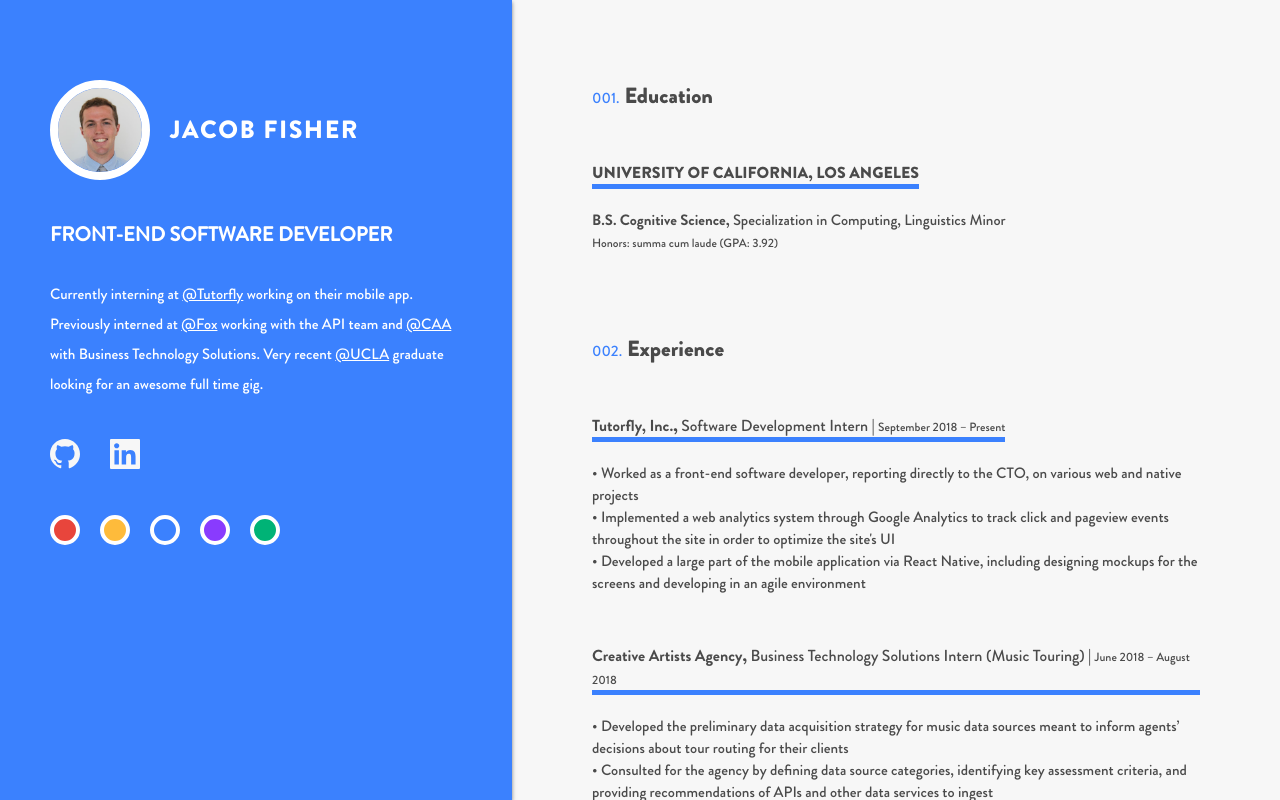
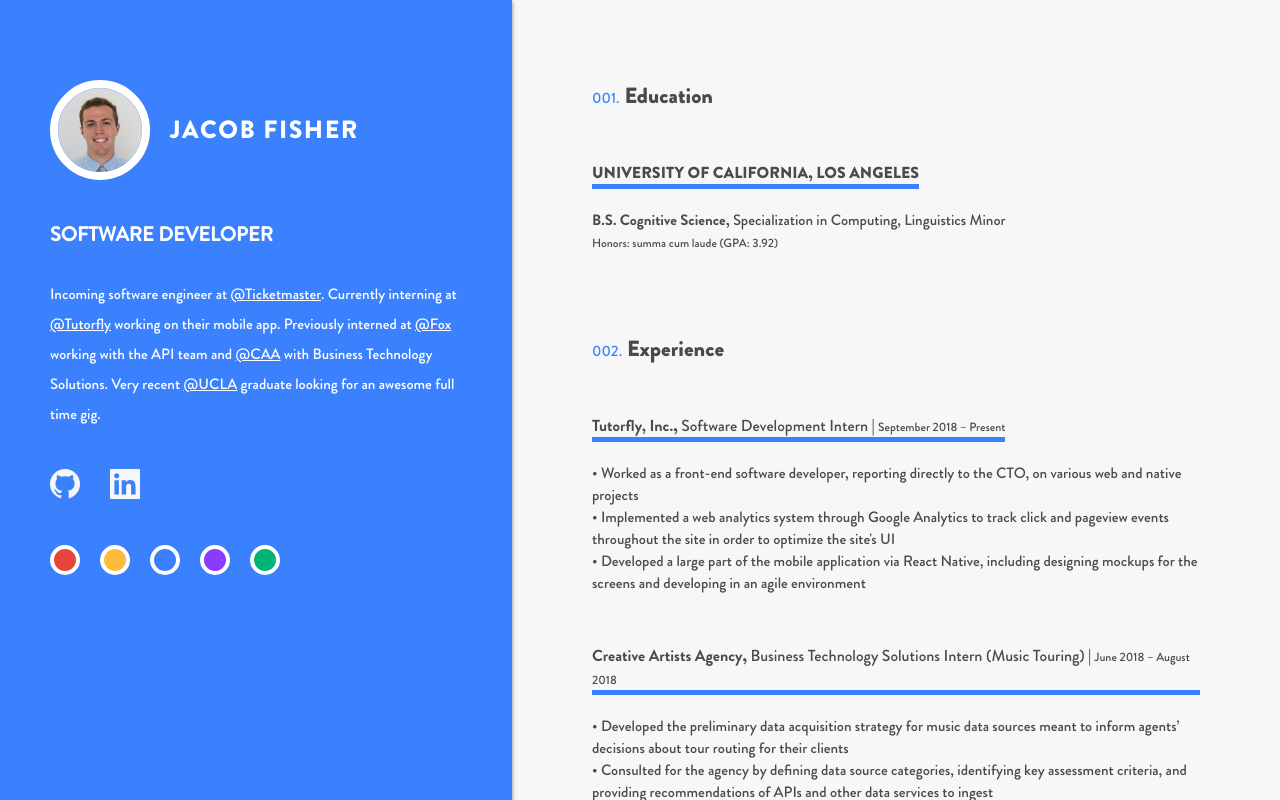
Before and after one commit to jacobfisher18/me, a React (Create React App) app: page / in a window 1280 px wide. Built offline with nearby package versions, Linux system fonts and the light colour scheme.

Commit message:
updated info

```diff
--- a/src/App.js
+++ b/src/App.js
@@ -20,8 +20,9 @@
           <img className="pic" src={profpic} alt="Self"></img>
             <p className="name">JACOB FISHER</p>
           </div>
-          <p className="subtitle">FRONT-END SOFTWARE DEVELOPER</p>
-          <p className="summary">Currently interning at <a className="underlinedLink" href="https://www.tutorfly.org/">@Tutorfly</a> working on their mobile app.
+          <p className="subtitle">SOFTWARE DEVELOPER</p>
+          <p className="summary">Incoming software engineer at <a className="underlinedLink" href="https://www.ticketmaster.com/">@Ticketmaster</a>.
+            Currently interning at <a className="underlinedLink" href="https://www.tutorfly.org/">@Tutorfly</a> working on their mobile app.
             Previously interned at <a className="underlinedLink" href="https://www.fox.com/">@Fox</a> working with the API team
             and <a className="underlinedLink" href="https://www.caa.com/">@CAA</a> with Business Technology Solutions. Very
             recent <a className="underlinedLink" href="http://www.ucla.edu/">@UCLA</a> graduate looking for an awesome full time gig.</p>
```
